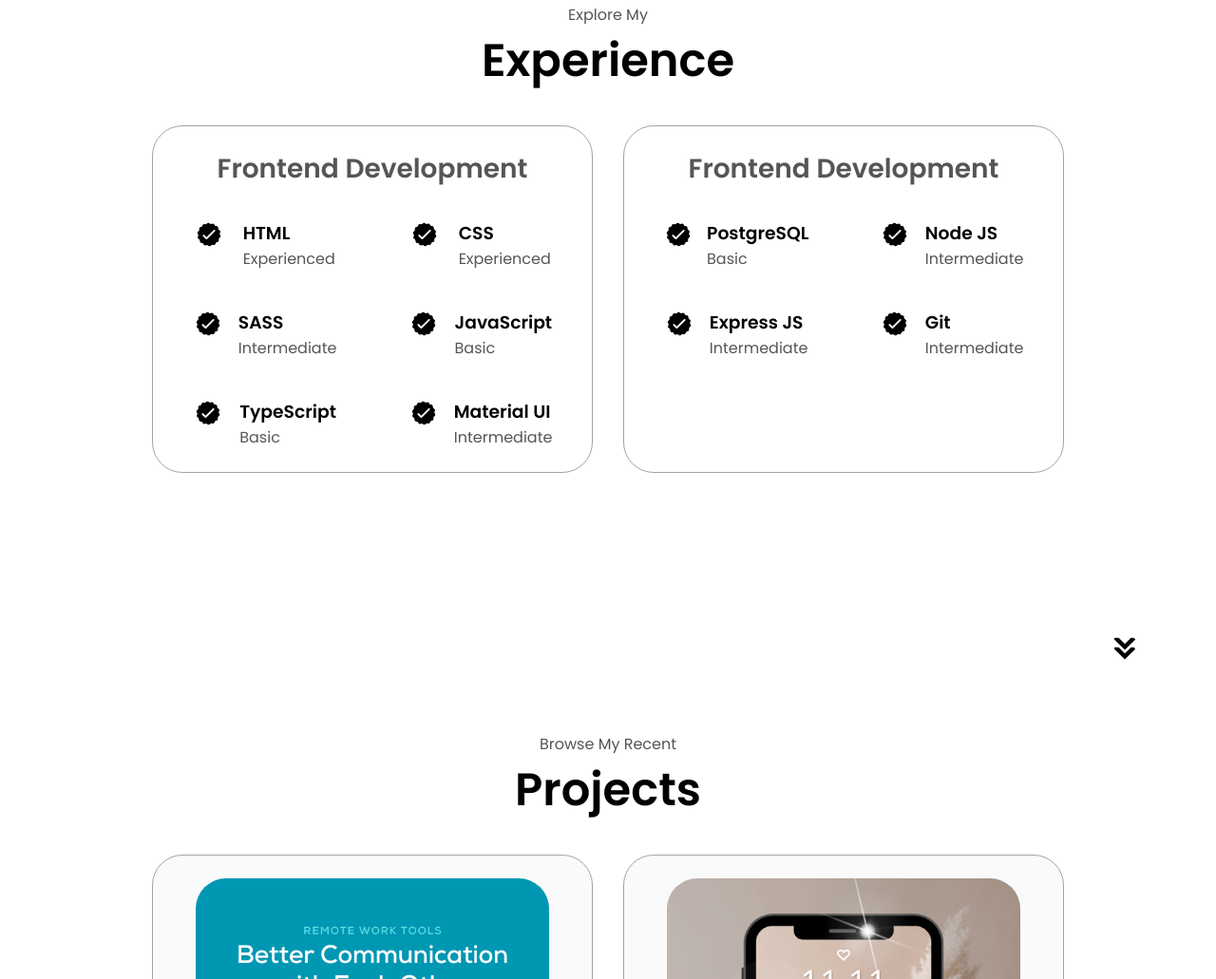
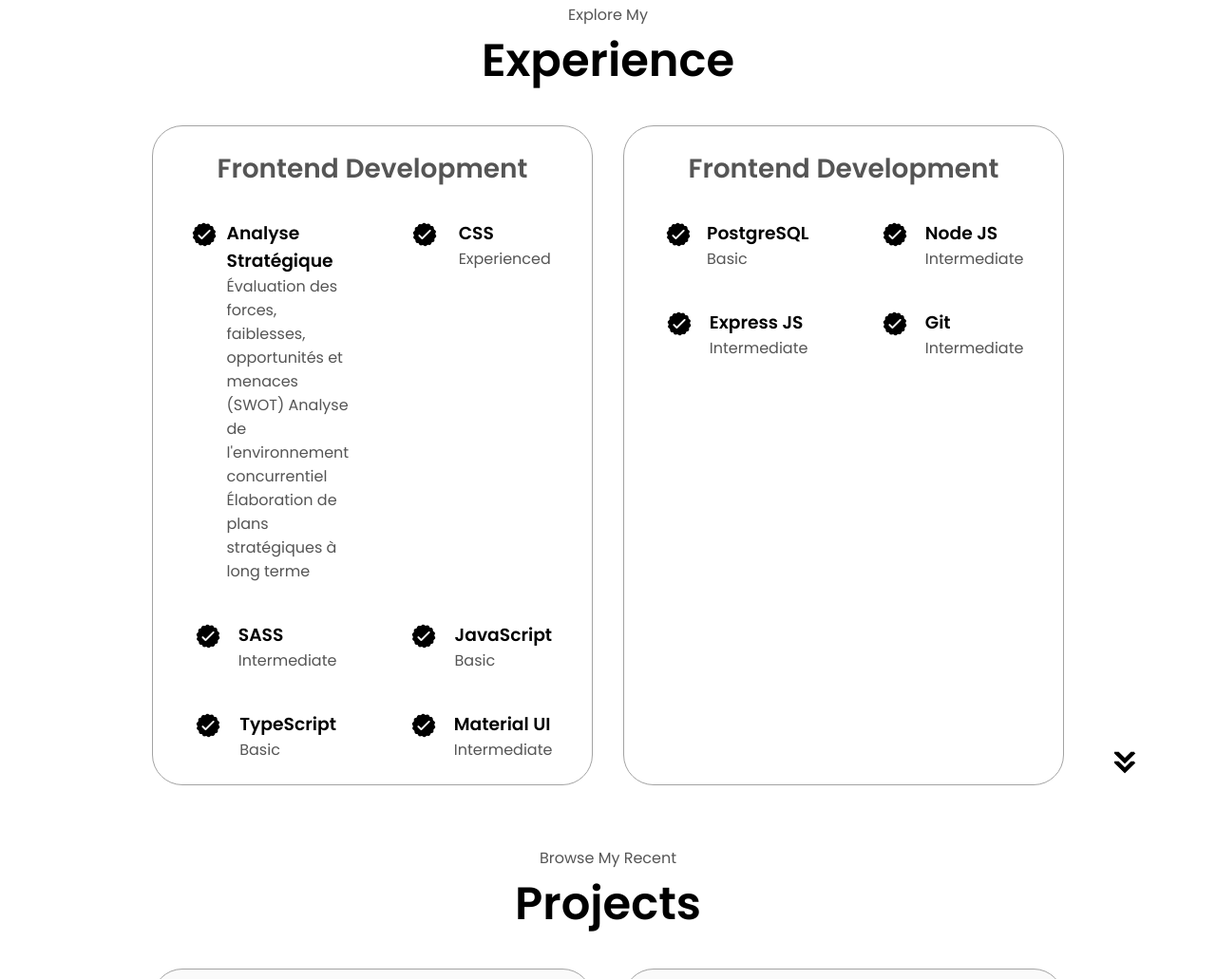
Before and after one commit to ademoo077/portfolio-era-taissir, a plain HTML site: page index.html in a window 1280 px wide. Shown: the part 1693-2724 px from the top of the page at 95% size. Drawn offline with Linux system fonts and the light colour scheme.

Commit message:
Update index.html

```diff
--- a/index.html
+++ b/index.html
@@ -132,8 +132,11 @@
                   class="icon"
                 />
                 <div>
-                  <h3>HTML</h3>
-                  <p>Experienced</p>
+                  <h3>Analyse Stratégique</h3>
+                  <p>Évaluation des forces, faiblesses, opportunités et menaces (SWOT)
+Analyse de l'environnement concurrentiel
+Élaboration de plans stratégiques à long terme
+</p>
                 </div>
               </article>
               <article>
```
